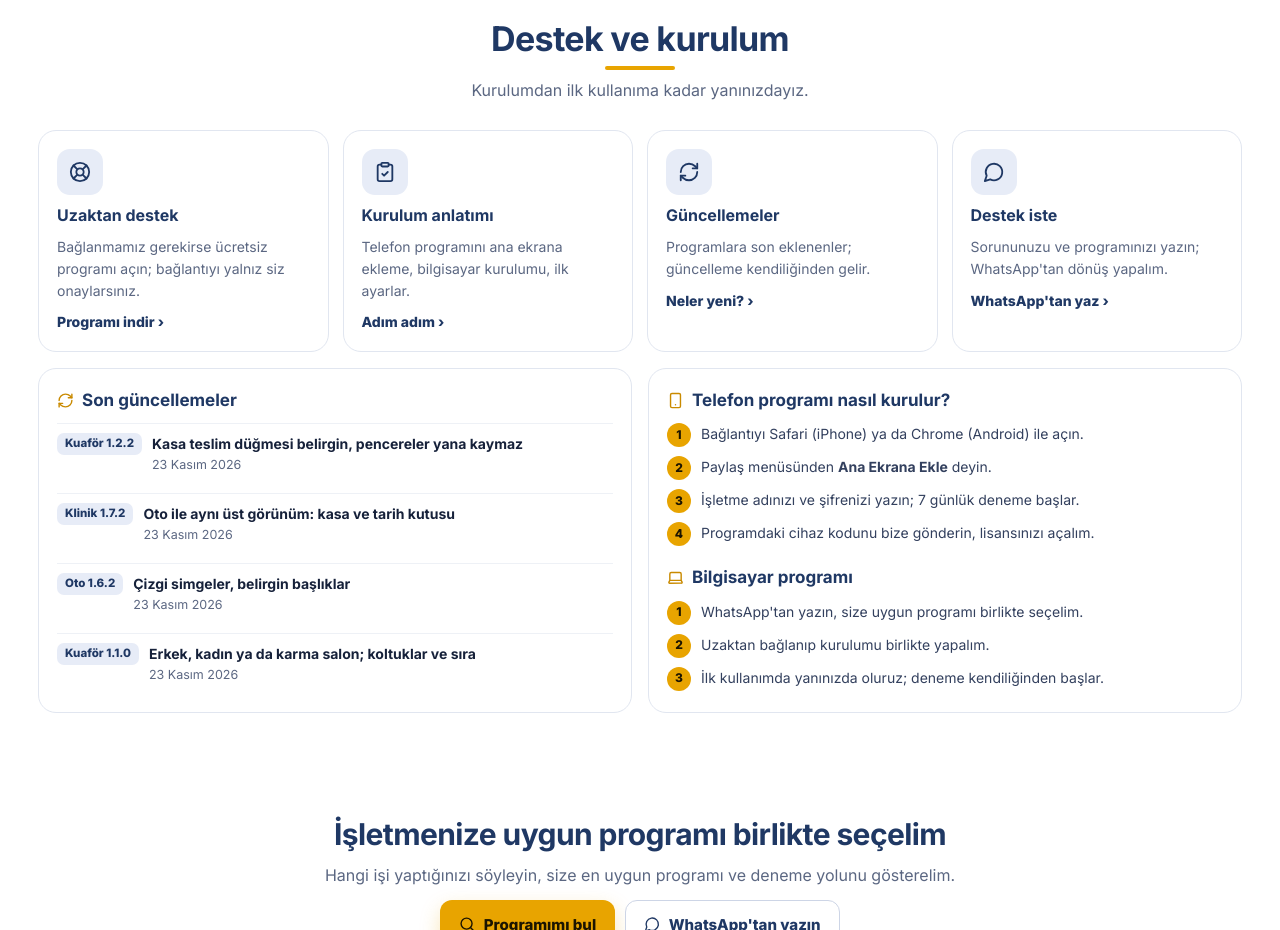
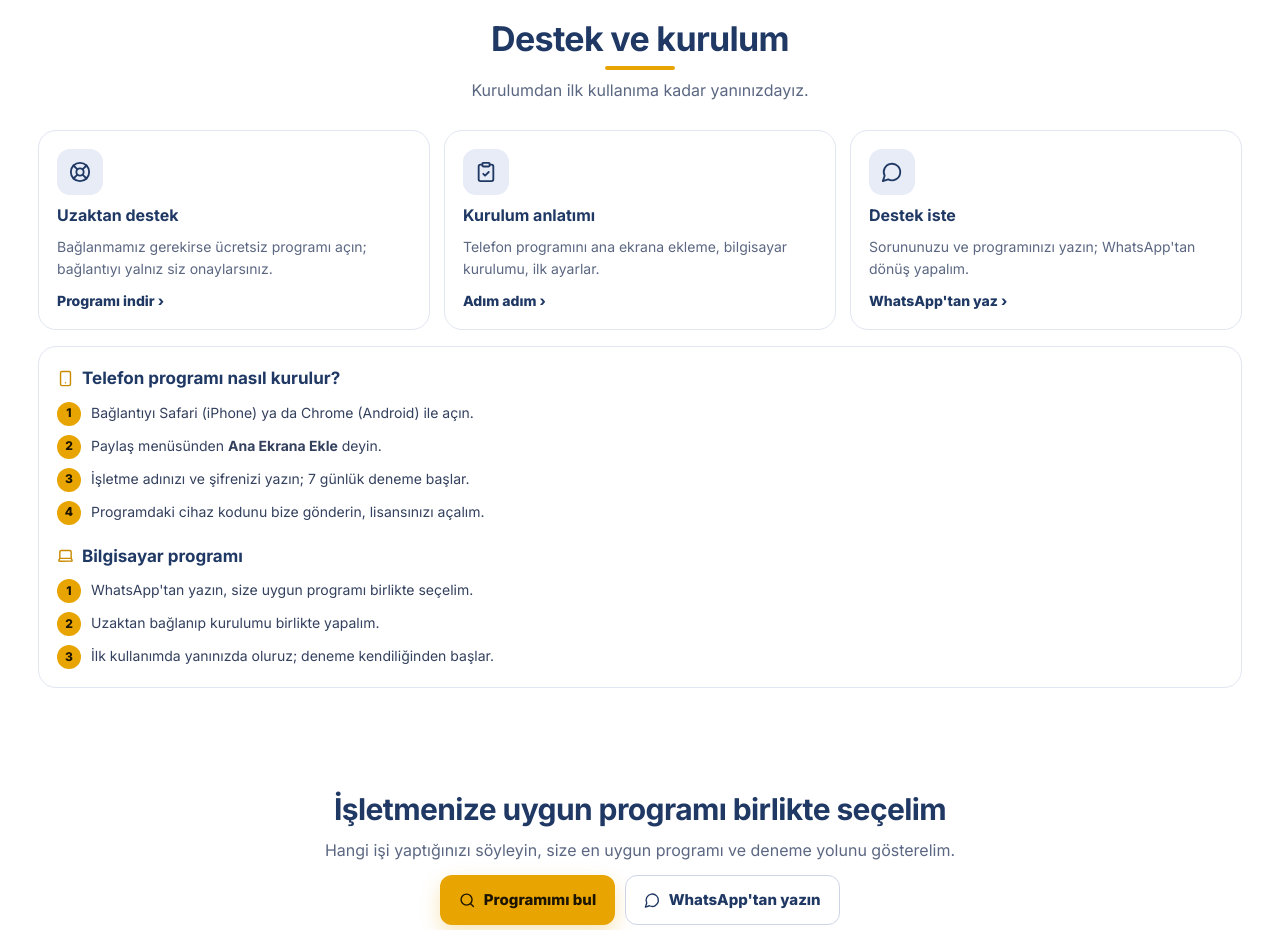
Before and after one commit to mgerekgil/esnafailesi, a plain HTML site: page index.html in a window 1280 px wide. Shown: the part 4120-5050 px from the top of the page. Drawn offline with Linux system fonts and the light colour scheme.

Commit message:
Ana sayfa: Son güncellemeler bölümü ve Destek'teki Güncellemeler kartı kaldırıldı
Co-Authored-By: Claude Opus 5.5 <noreply@anthropic.com>
Claude-Session: https://claude.ai/code/session_014qoEWhjndsw2ePbfDNX5FJ

```diff
--- a/index.html
+++ b/index.html
@@ -282,11 +282,11 @@ svg.si{width:1em;height:1em;vertical-align:-.14em;flex:none;stroke-width:2}
 @media (max-width:1100px){.mmenu{display:block}}
 body:has(.mmenu[open]) .wa-yuz{display:none}body:has(.mmenu[open]){overflow:hidden}
 /* 4 · destek */
-.dg3{display:grid;grid-template-columns:repeat(4,minmax(0,1fr));gap:14px}
+.dg3{display:grid;grid-template-columns:repeat(3,minmax(0,1fr));gap:14px}
 .dk3{background:#fff;border:1px solid var(--cizgi);border-radius:18px;padding:18px;display:grid;gap:8px;align-content:start}
 .dk3 .ik{width:46px;height:46px;border-radius:13px;background:#e7ecf7;color:var(--lac);display:grid;place-items:center}.dk3 .ik svg.si{width:22px;height:22px}
 .dk3 b{font-size:16px;color:var(--lac)}.dk3 p{font-size:14px;color:var(--soluk)}.dk3 a{font-weight:800;color:var(--lac);font-size:14px;margin-top:2px}
-.gun{display:grid;grid-template-columns:1fr 1fr;gap:16px;margin-top:16px}
+.gun{display:grid;grid-template-columns:1fr;gap:16px;margin-top:16px}
 .gl{background:#fff;border:1px solid var(--cizgi);border-radius:18px;padding:18px;display:grid;gap:10px;align-content:start;scroll-margin-top:80px}
 .gl h4{margin:0;font-size:17px;color:var(--lac);display:flex;align-items:center;gap:8px}.gl h4 svg.si{color:#c98a00}
 .gs{display:grid;grid-template-columns:auto 1fr;gap:10px;align-items:start;padding:9px 0;border-top:1px solid #eef1f6;font-size:14px}
@@ -354,10 +354,8 @@ body:has(.mmenu[open]) .wa-yuz{display:none}body:has(.mmenu[open]){overflow:hidd
  <div class="dg3">
   <div class="dk3"><div class="ik"><svg class="si" aria-hidden="true" focusable="false" xmlns="http://www.w3.org/2000/svg" viewBox="0 0 24 24" fill="none" stroke="currentColor" stroke-width="2" stroke-linecap="round" stroke-linejoin="round" ><circle cx="12" cy="12" r="10" /><path d="m4.93 4.93 4.24 4.24" /><path d="m14.83 9.17 4.24-4.24" /><path d="m14.83 14.83 4.24 4.24" /><path d="m9.17 14.83-4.24 4.24" /><circle cx="12" cy="12" r="4" /></svg></div><b>Uzaktan destek</b><p>Bağlanmamız gerekirse ücretsiz programı açın; bağlantıyı yalnız siz onaylarsınız.</p><a href="https://rustdesk.com/tr/" target="_blank" rel="noopener">Programı indir ›</a></div>
   <div class="dk3"><div class="ik"><svg class="si" aria-hidden="true" focusable="false" xmlns="http://www.w3.org/2000/svg" viewBox="0 0 24 24" fill="none" stroke="currentColor" stroke-width="2" stroke-linecap="round" stroke-linejoin="round" ><rect width="8" height="4" x="8" y="2" rx="1" ry="1" /><path d="M16 4h2a2 2 0 0 1 2 2v14a2 2 0 0 1-2 2H6a2 2 0 0 1-2-2V6a2 2 0 0 1 2-2h2" /><path d="m9 14 2 2 4-4" /></svg></div><b>Kurulum anlatımı</b><p>Telefon programını ana ekrana ekleme, bilgisayar kurulumu, ilk ayarlar.</p><a href="#kurulum">Adım adım ›</a></div>
-  <div class="dk3"><div class="ik"><svg class="si" aria-hidden="true" focusable="false" xmlns="http://www.w3.org/2000/svg" viewBox="0 0 24 24" fill="none" stroke="currentColor" stroke-width="2" stroke-linecap="round" stroke-linejoin="round" ><path d="M3 12a9 9 0 0 1 9-9 9.75 9.75 0 0 1 6.74 2.74L21 8" /><path d="M21 3v5h-5" /><path d="M21 12a9 9 0 0 1-9 9 9.75 9.75 0 0 1-6.74-2.74L3 16" /><path d="M8 16H3v5" /></svg></div><b>Güncellemeler</b><p>Programlara son eklenenler; güncelleme kendiliğinden gelir.</p><a href="#guncel">Neler yeni? ›</a></div>
   <div class="dk3"><div class="ik"><svg class="si" aria-hidden="true" focusable="false" xmlns="http://www.w3.org/2000/svg" viewBox="0 0 24 24" fill="none" stroke="currentColor" stroke-width="2" stroke-linecap="round" stroke-linejoin="round" ><path d="M7.9 20A9 9 0 1 0 4 16.1L2 22Z" /></svg></div><b>Destek iste</b><p>Sorununuzu ve programınızı yazın; WhatsApp'tan dönüş yapalım.</p><a href="https://wa.me/905309469947?text=Merhaba%2C%20Esnaf%20Ailesi%20programlar%C4%B1%20hakk%C4%B1nda%20bilgi%20almak%20istiyorum." target="_blank" rel="noopener">WhatsApp'tan yaz ›</a></div></div>
- <div class="gun"><div class="gl" id="guncel"><h4><svg class="si" aria-hidden="true" focusable="false" xmlns="http://www.w3.org/2000/svg" viewBox="0 0 24 24" fill="none" stroke="currentColor" stroke-width="2" stroke-linecap="round" stroke-linejoin="round" ><path d="M3 12a9 9 0 0 1 9-9 9.75 9.75 0 0 1 6.74 2.74L21 8" /><path d="M21 3v5h-5" /><path d="M21 12a9 9 0 0 1-9 9 9.75 9.75 0 0 1-6.74-2.74L3 16" /><path d="M8 16H3v5" /></svg> Son güncellemeler</h4><div class="gs"><span class="v">Kuaför 1.2.2</span><div><b>Kasa teslim düğmesi belirgin, pencereler yana kaymaz</b><small>23 Kasım 2026</small></div></div><div class="gs"><span class="v">Klinik 1.7.2</span><div><b>Oto ile aynı üst görünüm: kasa ve tarih kutusu</b><small>23 Kasım 2026</small></div></div><div class="gs"><span class="v">Oto 1.6.2</span><div><b>Çizgi simgeler, belirgin başlıklar</b><small>23 Kasım 2026</small></div></div><div class="gs"><span class="v">Kuaför 1.1.0</span><div><b>Erkek, kadın ya da karma salon; koltuklar ve sıra</b><small>23 Kasım 2026</small></div></div></div>
-  <div class="gl" id="kurulum"><h4><svg class="si" aria-hidden="true" focusable="false" xmlns="http://www.w3.org/2000/svg" viewBox="0 0 24 24" fill="none" stroke="currentColor" stroke-width="2" stroke-linecap="round" stroke-linejoin="round" ><rect width="14" height="20" x="5" y="2" rx="2" ry="2" /><path d="M12 18h.01" /></svg> Telefon programı nasıl kurulur?</h4><div class="adm"><div>Bağlantıyı Safari (iPhone) ya da Chrome (Android) ile açın.</div><div><span>Paylaş menüsünden <b>Ana Ekrana Ekle</b> deyin.</span></div><div>İşletme adınızı ve şifrenizi yazın; 7 günlük deneme başlar.</div><div>Programdaki cihaz kodunu bize gönderin, lisansınızı açalım.</div></div>
+ <div class="gun"><div class="gl" id="kurulum"><h4><svg class="si" aria-hidden="true" focusable="false" xmlns="http://www.w3.org/2000/svg" viewBox="0 0 24 24" fill="none" stroke="currentColor" stroke-width="2" stroke-linecap="round" stroke-linejoin="round" ><rect width="14" height="20" x="5" y="2" rx="2" ry="2" /><path d="M12 18h.01" /></svg> Telefon programı nasıl kurulur?</h4><div class="adm"><div>Bağlantıyı Safari (iPhone) ya da Chrome (Android) ile açın.</div><div><span>Paylaş menüsünden <b>Ana Ekrana Ekle</b> deyin.</span></div><div>İşletme adınızı ve şifrenizi yazın; 7 günlük deneme başlar.</div><div>Programdaki cihaz kodunu bize gönderin, lisansınızı açalım.</div></div>
   <h4 style="margin-top:8px"><svg class="si" aria-hidden="true" focusable="false" xmlns="http://www.w3.org/2000/svg" viewBox="0 0 24 24" fill="none" stroke="currentColor" stroke-width="2" stroke-linecap="round" stroke-linejoin="round" ><path d="M20 16V7a2 2 0 0 0-2-2H6a2 2 0 0 0-2 2v9m16 0H4m16 0 1.28 2.55a1 1 0 0 1-.9 1.45H3.62a1 1 0 0 1-.9-1.45L4 16" /></svg> Bilgisayar programı</h4><div class="adm"><div>WhatsApp'tan yazın, size uygun programı birlikte seçelim.</div><div>Uzaktan bağlanıp kurulumu birlikte yapalım.</div><div>İlk kullanımda yanınızda oluruz; deneme kendiliğinden başlar.</div></div></div></div>
 </div></section>
 <section class="son"><div class="k"><h2>İşletmenize uygun programı birlikte seçelim</h2><p>Hangi işi yaptığınızı söyleyin, size en uygun programı ve deneme yolunu gösterelim.</p><div class="dugmeler" style="justify-content:center"><a class="btn amb" href="#programlar"><svg class="si" aria-hidden="true" focusable="false" xmlns="http://www.w3.org/2000/svg" viewBox="0 0 24 24" fill="none" stroke="currentColor" stroke-width="2" stroke-linecap="round" stroke-linejoin="round" ><circle cx="11" cy="11" r="8" /><path d="m21 21-4.3-4.3" /></svg> Programımı bul</a><a class="btn ince" href="https://wa.me/905309469947?text=Merhaba%2C%20Esnaf%20Ailesi%20programlar%C4%B1%20hakk%C4%B1nda%20bilgi%20almak%20istiyorum." target="_blank" rel="noopener"><svg class="si" aria-hidden="true" focusable="false" xmlns="http://www.w3.org/2000/svg" viewBox="0 0 24 24" fill="none" stroke="currentColor" stroke-width="2" stroke-linecap="round" stroke-linejoin="round" ><path d="M7.9 20A9 9 0 1 0 4 16.1L2 22Z" /></svg> WhatsApp'tan yazın</a></div></div></section>
```
